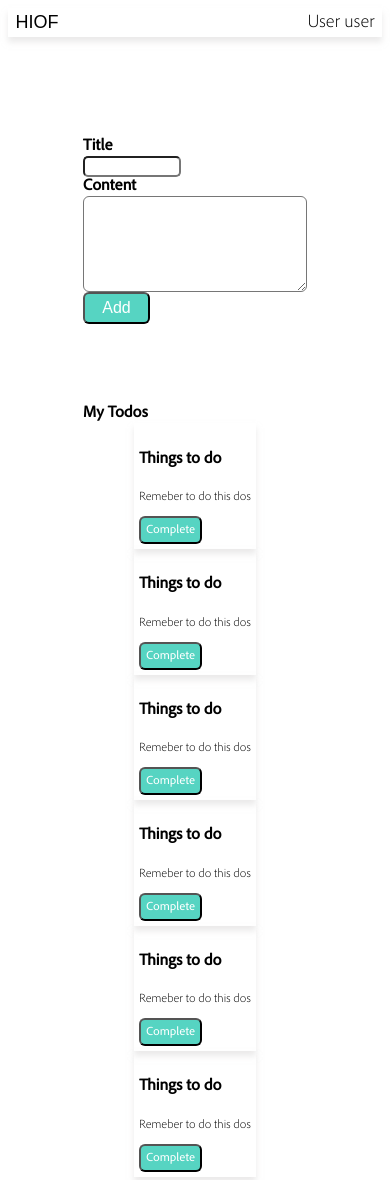
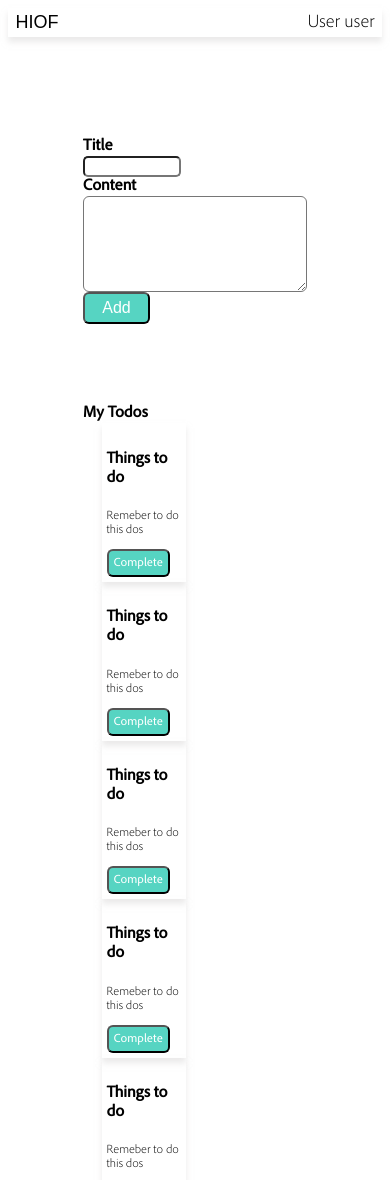
Before and after one commit to toremeek/oblig1, a plain HTML site: page index.html in a window 390 px wide. Shown: the top 1180 px of the page. Drawn offline with Linux system fonts and the light colour scheme; a web font is replaced by a local one.

Commit message:
ferdig oppgave 1 & 2

```diff
--- a/style.css
+++ b/style.css
@@ -162,14 +162,14 @@ p{
 
     .wrapper_cards{
         width: 50%;
-        align-items: center;
+        align-items: left;
         display: flex;
         flex-wrap: wrap;
         flex-direction: column;
 
     }
     article{
-        width: 60%;
+        width: 40%;
         box-shadow: 0px 5px 6px #d8d5d580;
         padding: 5px;
     }
```
Also changed, not shown: index.html (+7 -0 lines).
